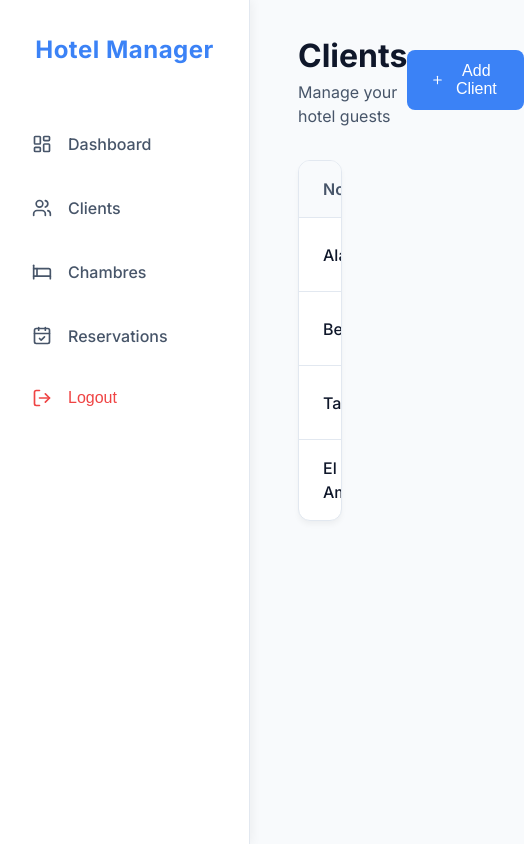
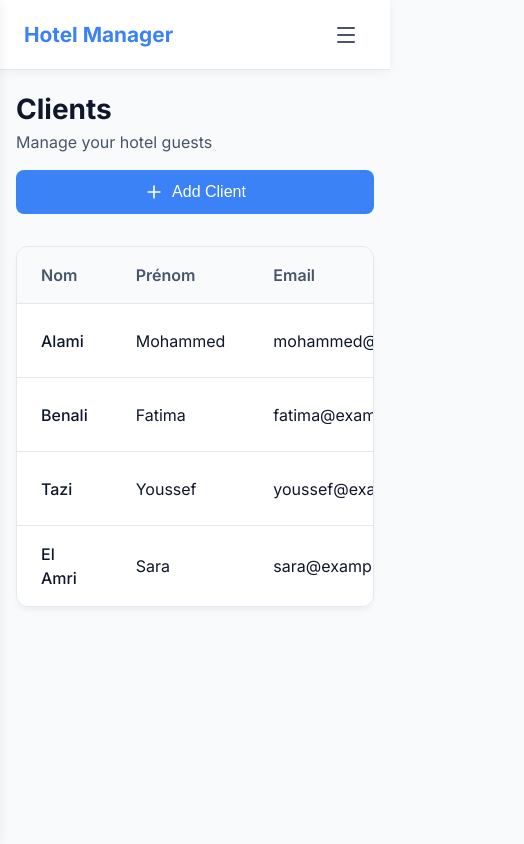
Before and after one commit to bilalelhamri19/Hotel-Manager, a React app: page /clients in a window 390 px wide. Shown: the whole page, 524 px wide, since content can reach past the window. Built offline with nearby package versions, Linux system fonts and the light colour scheme; sample sign-in values are in the browser's storage; the HTML template or start-up script is replaced by a standard one.

Commit message:
fix: make login case-insensitive and UI fully responsive on mobile

```diff
--- a/src/components/Navbar.css
+++ b/src/components/Navbar.css
@@ -10,6 +10,8 @@
   border-right: 1px solid var(--border-color);
   padding: 2rem 1rem;
   box-shadow: 2px 0 10px rgba(0,0,0,0.05);
+  z-index: 100;
+  transition: transform 0.3s cubic-bezier(0.4, 0, 0.2, 1);
 }
 
 .navbar-brand {
@@ -29,6 +31,7 @@
   display: flex;
   flex-direction: column;
   gap: 0.5rem;
+  height: 100%;
 }
 
 .nav-item {
@@ -45,6 +48,7 @@
   background: transparent;
   cursor: pointer;
   font-size: 1rem;
+  text-align: left;
   width: 100%;
 }
 
@@ -63,3 +67,95 @@
   background-color: #fee2e2;
   color: #dc2626;
 }
+
+/* Mobile specific styling elements (hidden on desktop) */
+.mobile-header {
+  display: none;
+}
+
+.navbar-overlay {
+  display: none;
+}
+
+/* Responsive styles */
+@media (max-width: 768px) {
+  .mobile-header {
+    display: flex;
+    align-items: center;
+    justify-content: space-between;
+    position: fixed;
+    top: 0;
+    left: 0;
+    right: 0;
+    height: 70px;
+    background-color: var(--card-bg);
+    border-bottom: 1px solid var(--border-color);
+    padding: 0 1.5rem;
+    z-index: 90;
+    box-shadow: 0 2px 10px rgba(0, 0, 0, 0.05);
+  }
+
+  .mobile-brand-title {
+    color: var(--primary-color);
+    font-size: 1.3rem;
+    font-weight: 700;
+    margin: 0;
+  }
+
+  .menu-toggle-btn {
+    display: flex;
+    align-items: center;
+    justify-content: center;
+    background: transparent;
+    border: none;
+    color: var(--text-color);
+    cursor: pointer;
+    padding: 0.5rem;
+    border-radius: 8px;
+    transition: all 0.2s;
+  }
+
+  .menu-toggle-btn:hover {
+    background-color: var(--primary-light);
+    color: var(--primary-color);
+  }
+
+  .navbar-overlay {
+    display: block;
+    position: fixed;
+    top: 0;
+    left: 0;
+    right: 0;
+    bottom: 0;
+    background-color: rgba(15, 23, 42, 0.3);
+    backdrop-filter: blur(4px);
+    z-index: 95;
+    animation: fadeIn 0.2s ease-out;
+  }
+
+  .navbar {
+    width: 280px;
+    transform: translateX(-100%);
+    z-index: 105;
+    padding: 1.5rem;
+  }
+
+  .navbar.is-open {
+    transform: translateX(0);
+  }
+
+  .navbar-brand {
+    margin-bottom: 2rem;
+    text-align: left;
+    padding-left: 0.5rem;
+  }
+
+  .nav-item:hover {
+    transform: none; /* disable horizontal hover shift on mobile drawer */
+  }
+}
+
+@keyframes fadeIn {
+  from { opacity: 0; }
+  to { opacity: 1; }
+}
--- a/src/components/Navbar.jsx
+++ b/src/components/Navbar.jsx
@@ -1,38 +1,79 @@
+import { useState } from 'react';
 import { Link, useNavigate } from 'react-router-dom';
-import { LayoutDashboard, Users, Bed, CalendarCheck, LogOut, LogIn } from 'lucide-react';
+import { LayoutDashboard, Users, Bed, CalendarCheck, LogOut, LogIn, Menu, X } from 'lucide-react';
 import './Navbar.css';
 
 const Navbar = () => {
+  const [isOpen, setIsOpen] = useState(false);
   const navigate = useNavigate();
   const token = localStorage.getItem('token');
 
   const handleLogout = () => {
     localStorage.removeItem('token');
     localStorage.removeItem('user');
+    setIsOpen(false);
     navigate('/login');
   };
 
   return (
-    <nav className="navbar">
+    <>
+      {/* Mobile Header Bar */}
+      <div className="mobile-header">
+        <h2 className="mobile-brand-title">Hotel Manager</h2>
+        <button
+          className="menu-toggle-btn"
+          onClick={() => setIsOpen(!isOpen)}
+          aria-label="Toggle menu"
+        >
+          {isOpen ? <X size={24} /> : <Menu size={24} />}
+        </button>
+      </div>
+
+      {/* Backdrop overlay when menu is open on mobile */}
+      {isOpen && (
+        <div
+          className="navbar-overlay"
+          onClick={() => setIsOpen(false)}
+        />
+      )}
+
+      {/* Sidebar Nav */}
+      <nav className={`navbar ${isOpen ? 'is-open' : ''}`}>
         <div className="navbar-brand">
           <h2>Hotel Manager</h2>
         </div>
         <div className="navbar-menu">
           {token ? (
             <>
-            <Link to="/dashboard" className="nav-item">
+              <Link
+                to="/dashboard"
+                className="nav-item"
+                onClick={() => setIsOpen(false)}
+              >
                 <LayoutDashboard size={20} />
                 <span>Dashboard</span>
               </Link>
-            <Link to="/clients" className="nav-item">
+              <Link
+                to="/clients"
+                className="nav-item"
+                onClick={() => setIsOpen(false)}
+              >
                 <Users size={20} />
                 <span>Clients</span>
               </Link>
-            <Link to="/chambres" className="nav-item">
+              <Link
+                to="/chambres"
+                className="nav-item"
+                onClick={() => setIsOpen(false)}
+              >
                 <Bed size={20} />
                 <span>Chambres</span>
               </Link>
-            <Link to="/reservations" className="nav-item">
+              <Link
+                to="/reservations"
+                className="nav-item"
+                onClick={() => setIsOpen(false)}
+              >
                 <CalendarCheck size={20} />
                 <span>Reservations</span>
               </Link>
@@ -42,13 +83,18 @@ const Navbar = () => {
               </button>
             </>
           ) : (
-          <Link to="/login" className="nav-item">
+            <Link
+              to="/login"
+              className="nav-item"
+              onClick={() => setIsOpen(false)}
+            >
               <LogIn size={20} />
               <span>Login</span>
             </Link>
           )}
         </div>
       </nav>
+    </>
   );
 };
 
--- a/src/index.css
+++ b/src/index.css
@@ -39,6 +39,7 @@ body {
   padding: 2rem 3rem;
   flex: 1;
   width: calc(100% - 250px);
+  transition: margin-left 0.3s ease, width 0.3s ease, padding 0.3s ease;
 }
 
 .auth-container {
@@ -71,7 +72,8 @@ h1 {
 .table-container {
   background: var(--card-bg);
   border-radius: 12px;
-  overflow: hidden;
+  overflow-x: auto;
+  -webkit-overflow-scrolling: touch;
   box-shadow: 0 4px 6px -1px rgba(0, 0, 0, 0.05);
   border: 1px solid var(--border-color);
   margin-top: 2rem;
@@ -240,3 +242,60 @@ input:focus, select:focus {
   gap: 1rem;
   margin-top: 1.5rem;
 }
+
+/* Media Queries for Mobile Responsiveness */
+@media (max-width: 768px) {
+  .app-container {
+    flex-direction: column;
+  }
+
+  .main-content {
+    margin-left: 0;
+    width: 100%;
+    padding: 1.5rem 1rem;
+    padding-top: 5.5rem; /* Space for mobile header */
+  }
+
+  .page-header {
+    flex-direction: column;
+    align-items: flex-start;
+    gap: 1rem;
+  }
+
+  .page-header h1 {
+    font-size: 1.75rem;
+  }
+
+  .page-header .btn {
+    width: 100%;
+  }
+
+  .auth-container {
+    padding: 1.5rem;
+  }
+}
+
+.form-grid {
+  display: grid;
+  grid-template-columns: 1fr 1fr;
+  gap: 1.5rem;
+}
+
+@media (max-width: 600px) {
+  .form-grid {
+    grid-template-columns: 1fr;
+    gap: 1rem;
+  }
+
+  .form-card {
+    padding: 1.5rem 1rem;
+  }
+
+  .form-actions {
+    flex-direction: column-reverse;
+  }
+
+  .form-actions .btn {
+    width: 100%;
+  }
+}
--- a/src/pages/Chambres.jsx
+++ b/src/pages/Chambres.jsx
@@ -109,7 +109,7 @@ const Chambres = () => {
             {editId ? 'Edit Chambre' : 'Add New Chambre'}
           </h2>
           <form onSubmit={handleSubmit}>
-            <div style={{ display: 'grid', gridTemplateColumns: '1fr 1fr', gap: '1.5rem' }}>
+            <div className="form-grid">
               <div className="form-group">
                 <label>Numéro</label>
                 <input
--- a/src/pages/Clients.jsx
+++ b/src/pages/Clients.jsx
@@ -100,7 +100,7 @@ const Clients = () => {
             {editId ? 'Edit Client' : 'Add New Client'}
           </h2>
           <form onSubmit={handleSubmit}>
-            <div style={{ display: 'grid', gridTemplateColumns: '1fr 1fr', gap: '1.5rem' }}>
+            <div className="form-grid">
               <div className="form-group">
                 <label>Nom</label>
                 <input
--- a/src/pages/Login.jsx
+++ b/src/pages/Login.jsx
@@ -48,6 +48,9 @@ const Login = () => {
               value={email}
               onChange={(e) => setEmail(e.target.value)}
               placeholder="admin@hotel.com"
+              autoCapitalize="none"
+              autoCorrect="off"
+              spellCheck="false"
               required
             />
           </div>
--- a/src/pages/Reservations.jsx
+++ b/src/pages/Reservations.jsx
@@ -145,7 +145,7 @@ const Reservations = () => {
             {editId ? 'Edit Reservation' : 'New Reservation'}
           </h2>
           <form onSubmit={handleSubmit}>
-            <div style={{ display: 'grid', gridTemplateColumns: '1fr 1fr', gap: '1.5rem' }}>
+            <div className="form-grid">
               <div className="form-group">
                 <label>Client</label>
                 <select
--- a/src/services/api.js
+++ b/src/services/api.js
@@ -102,7 +102,7 @@ const api = {
     if (url === '/auth/login') {
       const users = getCollection('hotel_users');
       const user = users.find(
-        (u) => u.email === data.email && u.password === data.password
+        (u) => u.email.toLowerCase() === data.email.toLowerCase() && u.password === data.password
       );
       if (user) {
         return { data: { token: 'mock-token-' + Date.now() } };
```
Lines whose indentation alone changed are shown as unchanged.
